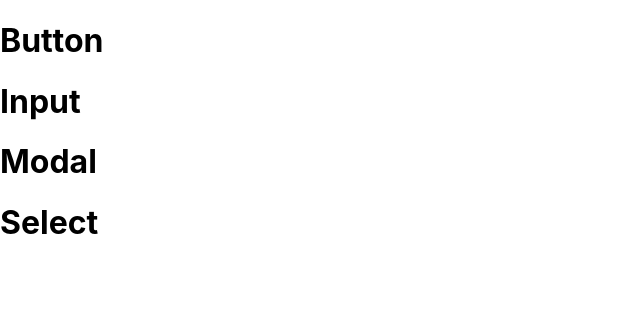
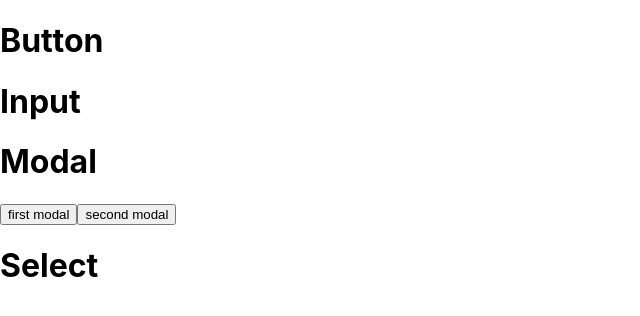
Before and after one commit to leolego03/react-practice, a React (Create React App) app: page / in a window 1280 px wide. Shown: the top 316 px of the page, without its empty margins (0-640 px from the left). Built offline with nearby package versions, Linux system fonts and the light colour scheme.

Commit message:
Inter: 1번 모달 인터페이스 작성

```diff
--- a/src/components/Modal/Modal.jsx
+++ b/src/components/Modal/Modal.jsx
@@ -1,10 +1,28 @@
-import React from 'react'
-import * as S from ".ModalStyle/Modal"
+import React, {useState} from 'react'
+import * as S from "./ModalStyle"
 
 const Modal = () => {
+  const [firstModal, setFisrtModal] = useState(false)
+
+  const onFirstModal = () => {
+    setFisrtModal(!firstModal)
+  }
+
   return (
     <div>
         <h1>Modal</h1>
+        <button onClick={onFirstModal}>first modal</button>
+        <button>second modal</button>
+        {firstModal && (
+          <div>
+            <div></div>
+            <div>
+              <h4>리액트를 배웁시다</h4>
+              <button>닫기</button>
+              <button>확인</button>
+            </div>
+        </div>
+        )}
     </div>
   )
 }
```
